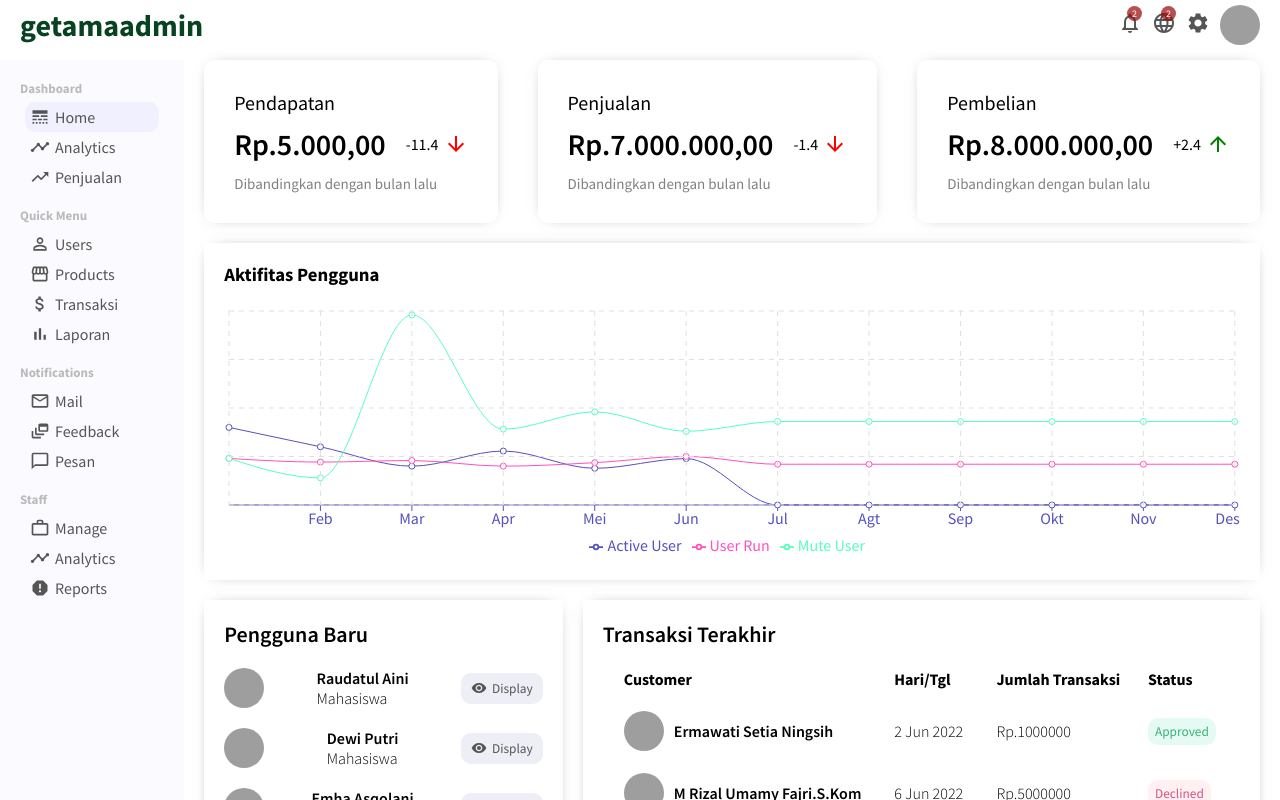
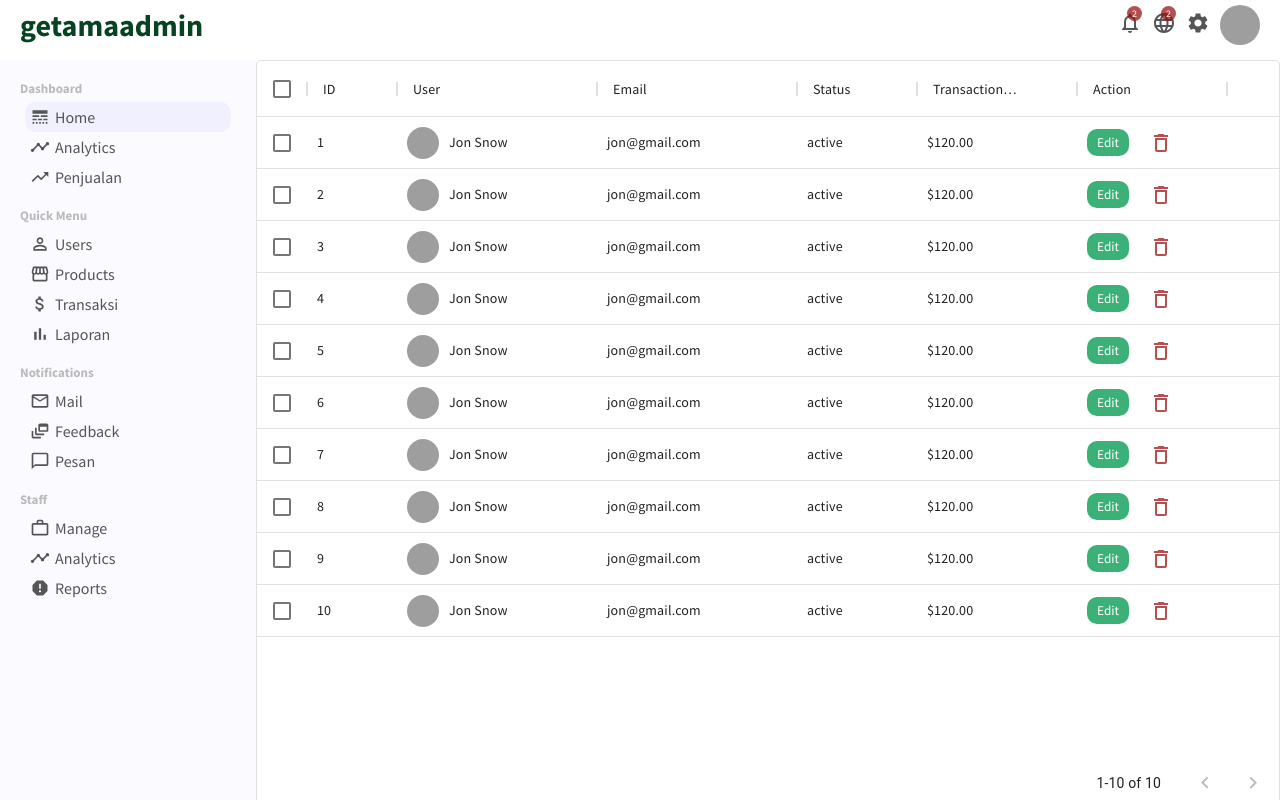
Before and after one commit to NahrulK/getama-admin, a React (Create React App) app: page /users in a window 1280 px wide. Shown: the top 800 px of the page. Built offline with nearby package versions, Linux system fonts and the light colour scheme; grey boxes are pictures that could not be loaded.

Commit message:
User List Component

```diff
--- a/package.json
+++ b/package.json
@@ -4,14 +4,17 @@
   "private": true,
   "dependencies": {
     "@material-ui/core": "^4.12.3",
+    "@material-ui/data-grid": "^4.0.0-alpha.37",
     "@material-ui/icons": "^4.11.2",
     "@testing-library/jest-dom": "^5.16.3",
     "@testing-library/react": "^12.1.4",
     "@testing-library/user-event": "^13.5.0",
     "react": "^18.0.0",
     "react-dom": "^18.0.0",
+    "react-router-dom": "5.2.0",
     "react-scripts": "5.0.0",
     "recharts": "^2.1.9",
+    "switch": "^0.0.0",
     "web-vitals": "^2.1.4"
   },
   "scripts": {
--- a/src/App.js
+++ b/src/App.js
@@ -2,16 +2,27 @@
 import Topbar from "./components/topbar/Topbar";
 import "./App.css";
 import Home from "./pages/home/Home";
+import { BrowserRouter as Router, Switch, Route, Link } from "react-router-dom";
+import UserList from "./pages/userList/UserList";
 
 function App() {
   return (
-    <div>
-      <Topbar></Topbar>
+    <Router>
+      <Topbar />
       <div className="container">
         <Sidebar />
-        <Home />
+        <Switch>
+          <Route exact path="/">
+            <Home />
+          </Route>
+        </Switch>
+        <Switch>
+          <Route path="/users">
+            <UserList />
+          </Route>
+        </Switch>
       </div>
-    </div>
+    </Router>
   );
 }
 
--- a/src/dummyData.js
+++ b/src/dummyData.js
@@ -72,3 +72,96 @@
     "User Run": 2100,
   },
 ];
+
+export const userRows = [
+  {
+    id: 1,
+    username: "Jon Snow",
+    avatar:
+      "https://images.pexels.com/photos/1152994/pexels-photo-1152994.jpeg?auto=compress&cs=tinysrgb&dpr=2&w=500",
+    email: "jon@gmail.com",
+    status: "active",
+    transaction: "$120.00",
+  },
+  {
+    id: 2,
+    username: "Jon Snow",
+    avatar:
+      "https://images.pexels.com/photos/1152994/pexels-photo-1152994.jpeg?auto=compress&cs=tinysrgb&dpr=2&w=500",
+    email: "jon@gmail.com",
+    status: "active",
+    transaction: "$120.00",
+  },
+  {
+    id: 3,
+    username: "Jon Snow",
+    avatar:
+      "https://images.pexels.com/photos/1152994/pexels-photo-1152994.jpeg?auto=compress&cs=tinysrgb&dpr=2&w=500",
+    email: "jon@gmail.com",
+    status: "active",
+    transaction: "$120.00",
+  },
+  {
+    id: 4,
+    username: "Jon Snow",
+    avatar:
+      "https://images.pexels.com/photos/1152994/pexels-photo-1152994.jpeg?auto=compress&cs=tinysrgb&dpr=2&w=500",
+    email: "jon@gmail.com",
+    status: "active",
+    transaction: "$120.00",
+  },
+  {
+    id: 5,
+    username: "Jon Snow",
+    avatar:
+      "https://images.pexels.com/photos/1152994/pexels-photo-1152994.jpeg?auto=compress&cs=tinysrgb&dpr=2&w=500",
+    email: "jon@gmail.com",
+    status: "active",
+    transaction: "$120.00",
+  },
+  {
+    id: 6,
+    username: "Jon Snow",
+    avatar:
+      "https://images.pexels.com/photos/1152994/pexels-photo-1152994.jpeg?auto=compress&cs=tinysrgb&dpr=2&w=500",
+    email: "jon@gmail.com",
+    status: "active",
+    transaction: "$120.00",
+  },
+  {
+    id: 7,
+    username: "Jon Snow",
+    avatar:
+      "https://images.pexels.com/photos/1152994/pexels-photo-1152994.jpeg?auto=compress&cs=tinysrgb&dpr=2&w=500",
+    email: "jon@gmail.com",
+    status: "active",
+    transaction: "$120.00",
+  },
+  {
+    id: 8,
+    username: "Jon Snow",
+    avatar:
+      "https://images.pexels.com/photos/1152994/pexels-photo-1152994.jpeg?auto=compress&cs=tinysrgb&dpr=2&w=500",
+    email: "jon@gmail.com",
+    status: "active",
+    transaction: "$120.00",
+  },
+  {
+    id: 9,
+    username: "Jon Snow",
+    avatar:
+      "https://images.pexels.com/photos/1152994/pexels-photo-1152994.jpeg?auto=compress&cs=tinysrgb&dpr=2&w=500",
+    email: "jon@gmail.com",
+    status: "active",
+    transaction: "$120.00",
+  },
+  {
+    id: 10,
+    username: "Jon Snow",
+    avatar:
+      "https://images.pexels.com/photos/1152994/pexels-photo-1152994.jpeg?auto=compress&cs=tinysrgb&dpr=2&w=500",
+    email: "jon@gmail.com",
+    status: "active",
+    transaction: "$120.00",
+  },
+];
--- /dev/null
+++ b/src/pages/userList/UserList.jsx
@@ -0,0 +1,72 @@
+import "./userList.css";
+import { DataGrid } from "@material-ui/data-grid";
+import { DeleteOutline } from "@material-ui/icons";
+import { userRows } from "../../dummyData";
+import { Link } from "react-router-dom";
+import { useState } from "react";
+
+export default function UserList() {
+  const [data, setData] = useState(userRows);
+
+  const handleDelete = (id) => {
+    setData(data.filter((item) => item.id !== id));
+  };
+
+  const columns = [
+    { field: "id", headerName: "ID", width: 90 },
+    {
+      field: "user",
+      headerName: "User",
+      width: 200,
+      renderCell: (params) => {
+        return (
+          <div className="userListUser">
+            <img className="userListImg" src={params.row.avatar} alt="" />
+            {params.row.username}
+          </div>
+        );
+      },
+    },
+    { field: "email", headerName: "Email", width: 200 },
+    {
+      field: "status",
+      headerName: "Status",
+      width: 120,
+    },
+    {
+      field: "transaction",
+      headerName: "Transaction Volume",
+      width: 160,
+    },
+    {
+      field: "action",
+      headerName: "Action",
+      width: 150,
+      renderCell: (params) => {
+        return (
+          <>
+            <Link to={"/user/" + params.row.id}>
+              <button className="userListEdit">Edit</button>
+            </Link>
+            <DeleteOutline
+              className="userListDelete"
+              onClick={() => handleDelete(params.row.id)}
+            />
+          </>
+        );
+      },
+    },
+  ];
+
+  return (
+    <div className="userList">
+      <DataGrid
+        rows={data}
+        columns={columns}
+        pageSize={10}
+        checkboxSelection
+        disableSelectionOnClick
+      />
+    </div>
+  );
+}
--- /dev/null
+++ b/src/pages/userList/userList.css
@@ -0,0 +1,31 @@
+.userList {
+    flex: 4;
+  }
+
+  .userListUser {
+    display: flex;
+    align-items: center;
+  }
+
+  .userListImg {
+    width: 32px;
+    height: 32px;
+    border-radius: 50%;
+    object-fit: cover;
+    margin-right: 10px;
+  }
+
+  .userListEdit{
+      border: none;
+      border-radius: 10px;
+      padding: 5px 10px;
+      background-color: #3bb077;
+      color: white;
+      cursor: pointer;
+      margin-right: 20px;
+  }
+
+  .userListDelete{
+      color: rgba(153, 10, 10, 0.719);
+      cursor: pointer;
+  }
```
Also changed, not shown: src/pages/user/User.jsx (added), src/pages/user/user.css (added), 1 other file (tests, documents, lock files or other folders).
